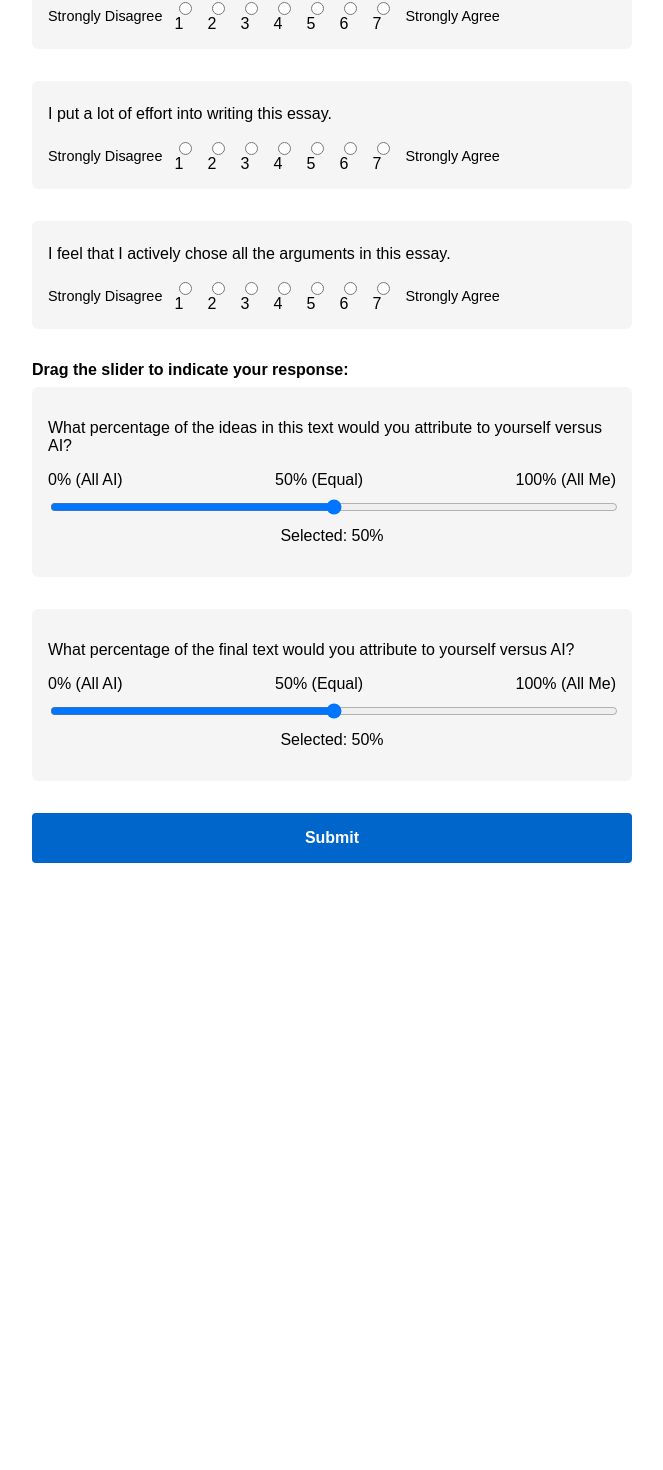
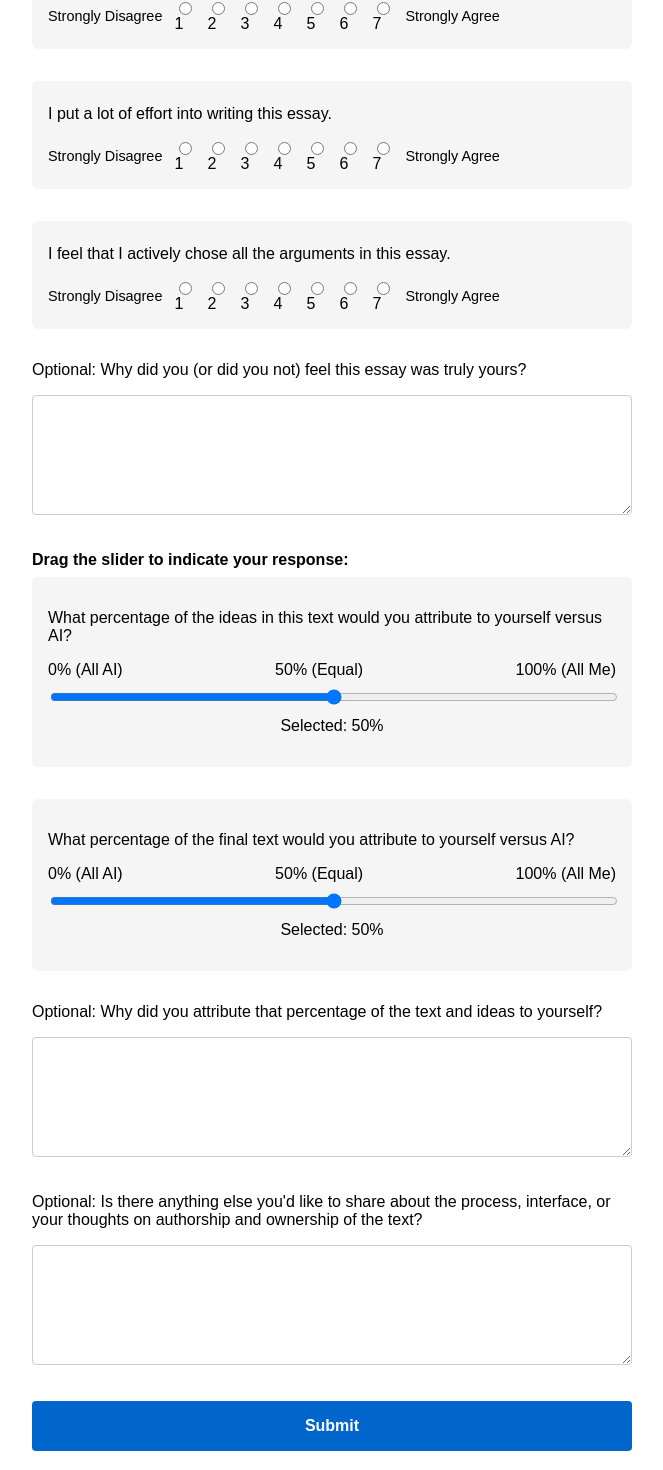
Before and after one commit to kgero/ai-writing-ownership-study, a React (Vite) app in the folder client/: page /postsurvey/1/1/1 in a window 1280 px wide. Shown: the part 616-2086 px from the top of the page, without its empty margins (308-971 px from the left). Before the commit the page ends 1511 px from the top, so only its background shows below. Built offline with nearby package versions, Linux system fonts and the light colour scheme; no server answers.

Commit message:
req survey qs, add free response in post survey

```diff
--- a/client/src/PostSurvey.jsx
+++ b/client/src/PostSurvey.jsx
@@ -14,11 +14,11 @@ export default function FormPage() {
 
   // For dev toggling "required" off, set devMode = true
   // Switch to false for production
-  const devMode = true;
+  const devMode = false;
 
   // Initialize React Hook Form
   // register => function to connect inputs to the form
-  // handleSubmit => handles the form’s onSubmit
+  // handleSubmit => handles the form's onSubmit
   // formState => object holding validation errors and other metadata
   const {
     register,
@@ -79,6 +79,12 @@ export default function FormPage() {
     "What percentage of the final text would you attribute to yourself versus AI?"
   ];
 
+  const freeResponseQuestions = [
+    "Optional: Why did you (or did you not) feel this essay was truly yours?",
+    "Optional: Why did you attribute that percentage of the text and ideas to yourself?",
+    "Optional: Is there anything else you'd like to share about the process, interface, or your thoughts on authorship and ownership of the text?"
+  ];
+
   return (
     <div style={{ maxWidth: "600px", margin: "2rem auto" }}>
       <h2>Post-Task Survey</h2>
@@ -119,6 +125,24 @@ export default function FormPage() {
               )}
             </div>
           ))}
+        </div>
+
+        {/* FREE RESPONSE AFTER LIKERT */}
+        <div style={{ marginBottom: "2rem" }}>
+          <p>{freeResponseQuestions[0]}</p>
+          <textarea
+            style={{
+              width: "100%",
+              minHeight: "120px",
+              padding: "0.75rem",
+              border: "1px solid #ccc",
+              borderRadius: "4px",
+              fontFamily: "inherit",
+              fontSize: "14px",
+              resize: "vertical"
+            }}
+            {...register("free_response_1", { required: false })}
+          />
         </div>
 
         {/* PERCENTAGE SLIDERS */}
@@ -165,6 +189,41 @@ export default function FormPage() {
           ))}
         </div>
 
+        {/* FREE RESPONSE AFTER SLIDERS */}
+        <div style={{ marginBottom: "2rem" }}>
+          <p>{freeResponseQuestions[1]}</p>
+          <textarea
+            style={{
+              width: "100%",
+              minHeight: "120px",
+              padding: "0.75rem",
+              border: "1px solid #ccc",
+              borderRadius: "4px",
+              fontFamily: "inherit",
+              fontSize: "14px",
+              resize: "vertical"
+            }}
+            {...register("free_response_2", { required: false })}
+          />
+        </div>
+
+        <div style={{ marginBottom: "2rem" }}>
+          <p>{freeResponseQuestions[2]}</p>
+          <textarea
+            style={{
+              width: "100%",
+              minHeight: "120px",
+              padding: "0.75rem",
+              border: "1px solid #ccc",
+              borderRadius: "4px",
+              fontFamily: "inherit",
+              fontSize: "14px",
+              resize: "vertical"
+            }}
+            {...register("free_response_3", { required: false })}
+          />
+        </div>
+
         {/* SUBMIT */}
         <button type="submit" className="submit-button">
           Submit
--- a/client/src/PreSurvey.jsx
+++ b/client/src/PreSurvey.jsx
@@ -15,7 +15,7 @@ export default function FormPage() {
 
   // For dev toggling "required" off, set devMode = true
   // Switch to false for production
-  const devMode = true;
+  const devMode = false;
 
   // Initialize React Hook Form
   // register => function to connect inputs to the form
@@ -377,7 +377,7 @@ export default function FormPage() {
               </div>
 
               {/* If there's a validation error for this statement's likert */}
-              {errors[`writingEfficacy_$_${index}`] && (
+              {errors[`writingEfficacy_${index}`] && (
                 <p style={{ color: "red" }}>Please rate this statement.</p>
               )}
             </div>
```
